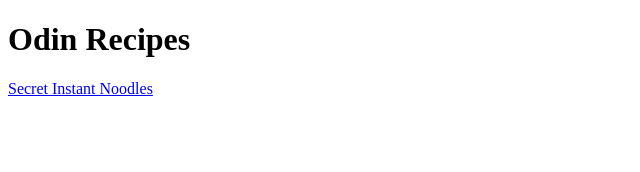
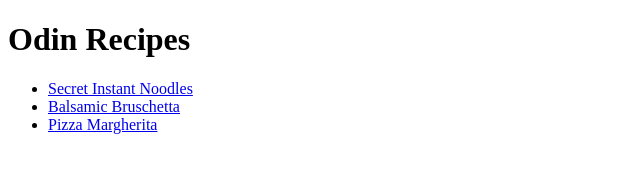
Before and after one commit to luizEchaque/odin-recipes, a plain HTML site: page index.html in a window 1280 px wide. Shown: the whole page, without its empty margins (0-640 px from the left). Drawn offline with Linux system fonts and the light colour scheme.

Commit message:
adicionadas as imagens e atualizado o index
os itens do index agora estão dentro de uma lista nao ordenada para melhor visualizaçao e foram adicionados os arquivos da bruschetta e da pizza

```diff
--- a/index.html
+++ b/index.html
@@ -7,6 +7,10 @@
 </head>
 <body>
     <h1>Odin Recipes</h1>
-    <a href="recipes/instant-noodles.html" rel="noopener noreferrer">Secret Instant Noodles</a>
+    <ul>
+        <li><a href="recipes/instant-noodles.html" rel="noopener noreferrer">Secret Instant Noodles</a></li>
+        <li><a href="recipes/Balsamic-Bruschetta.html" rel="noopener noreferrer">Balsamic Bruschetta </a></li>
+        <li><a href="recipes/pizza-margherita.html" rel="noopener noreferrer">Pizza Margherita</a></li>
+    </ul>
 </body>
 </html>
```
Also changed, not shown: images/balsamic bruschetta.jpg (added), images/pizza margherita.jpg (added).
